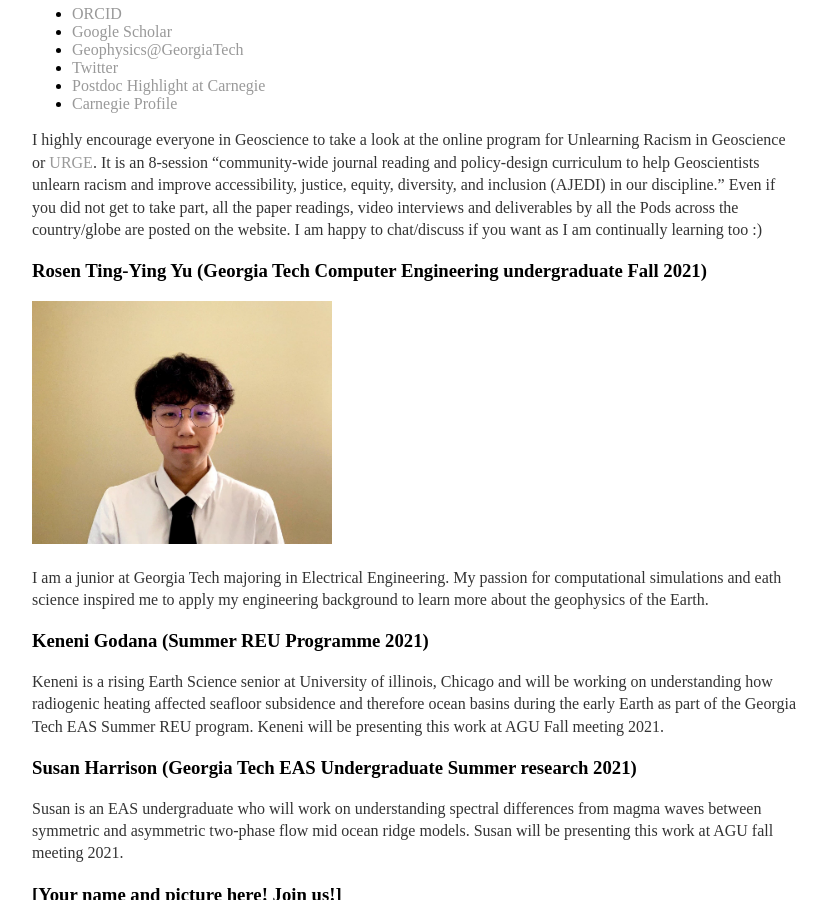
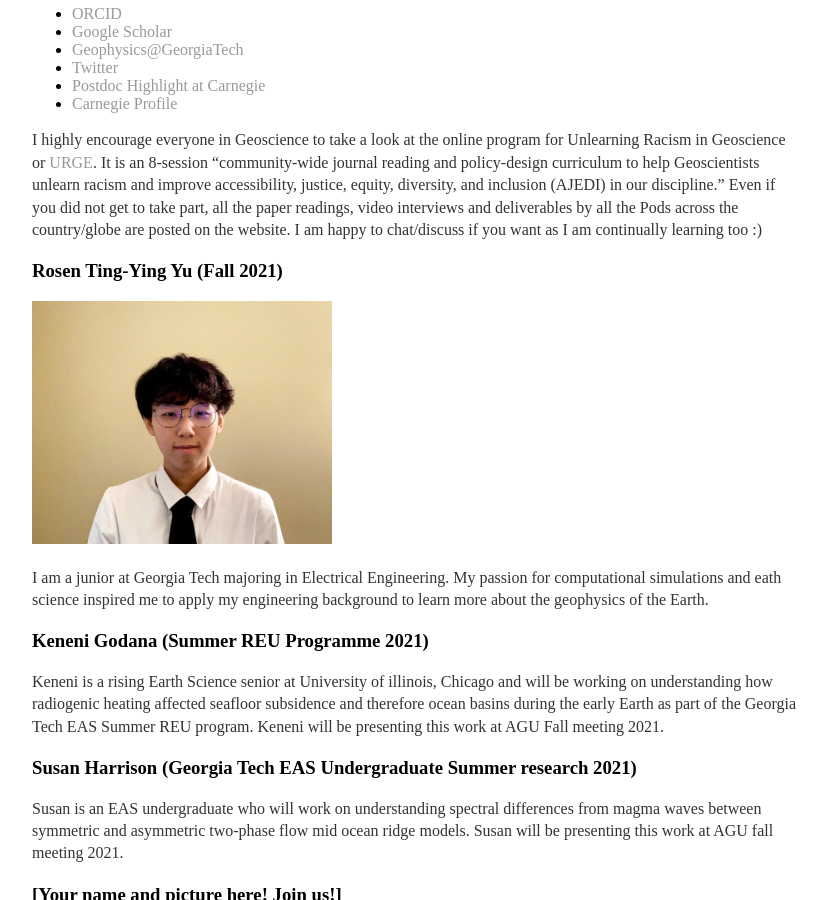
Before and after one commit to joycesim/joycesim.github.io, a Jekyll site: the page built from group/index.md, in a window 1280 px wide and 900 px high, scrolled down 2026 px. Shown: the whole window, without its empty margins (224-1051 px from the left). Built offline with Jekyll 4.4.1, drawn with Linux system fonts in a browser that asks for light colours.

Commit message:
Update index.md

```diff
--- a/group/index.md
+++ b/group/index.md
@@ -54,7 +54,7 @@ I am a geodynamicist working on two-phase flow magma dynamics at tectonic bounda
 
 I highly encourage everyone in Geoscience to take a look at the online program for Unlearning Racism in Geoscience or [URGE](www.urgeoscience.org). It is an 8-session "community-wide journal reading and policy-design curriculum to help Geoscientists unlearn racism and improve accessibility, justice, equity, diversity, and inclusion (AJEDI) in our discipline." Even if you did not get to take part, all the paper readings, video interviews and deliverables by all the Pods across the country/globe are posted on the website. I am happy to chat/discuss if you want as I am continually learning too :)
 
-### Rosen Ting-Ying Yu (Georgia Tech Computer Engineering undergraduate Fall 2021)
+### Rosen Ting-Ying Yu (Fall 2021)
 <img src="/image/Rosenprofilepic.jpg" alt="Rosen" title="Rosen" width="300" />
 
 I am a junior at Georgia Tech majoring in Electrical Engineering. My passion for computational simulations and eath science inspired me to apply my engineering background to learn more about the geophysics of the Earth.
```
